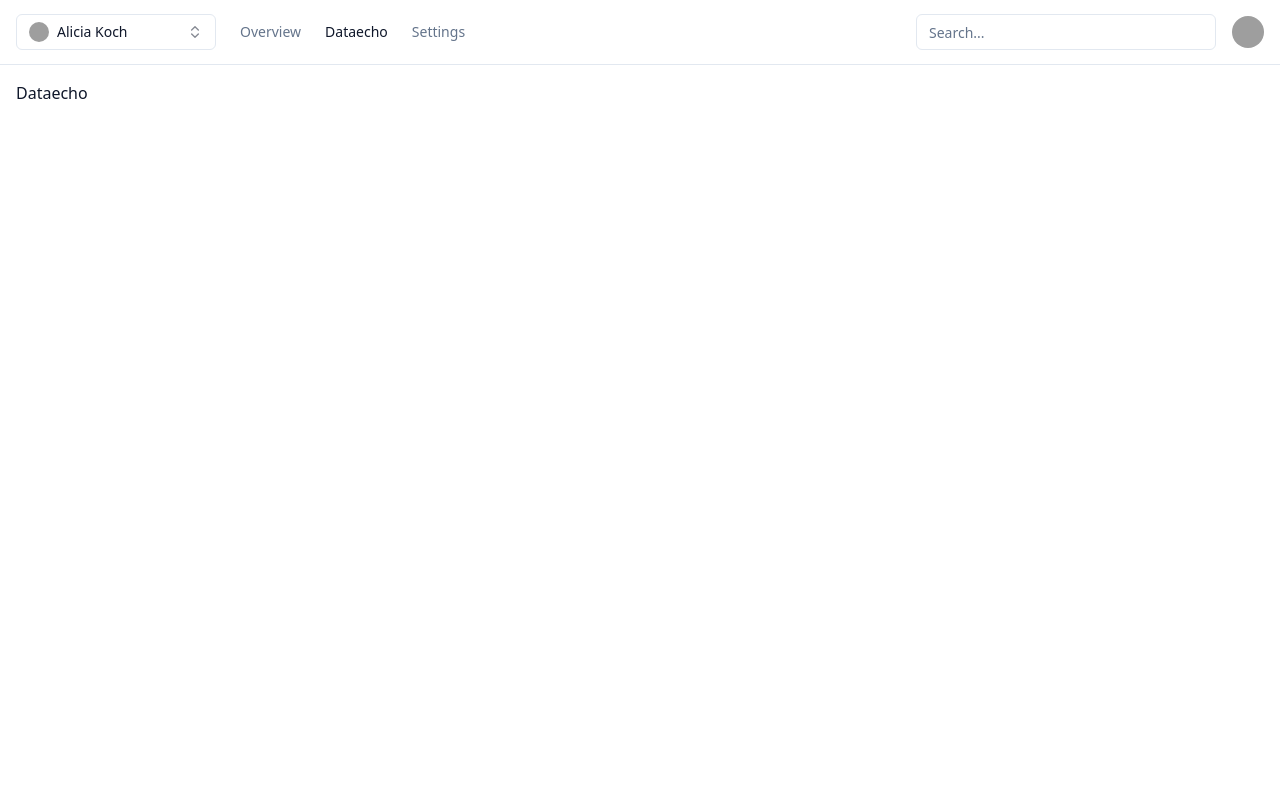
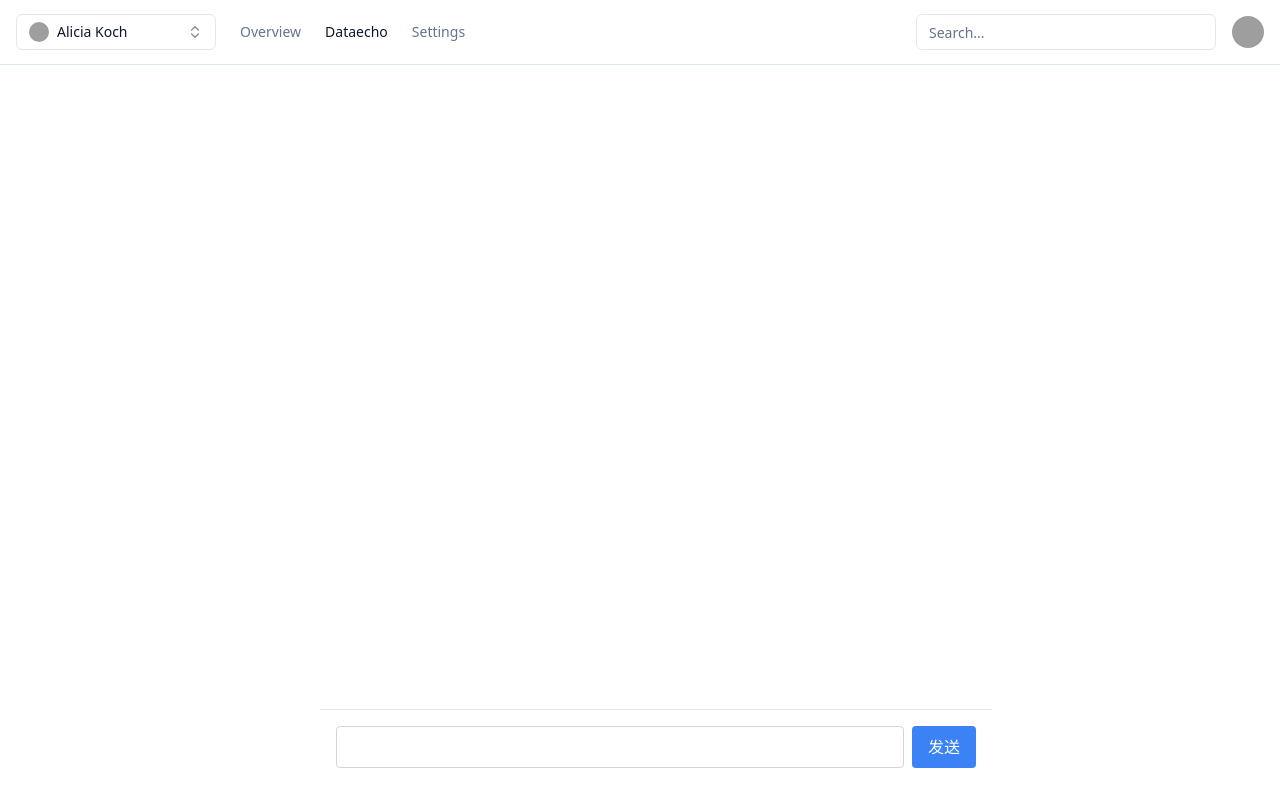
Before and after one commit to lazy1523/resume3, a Next.js app: page /dataecho in a window 1280 px wide. Built offline with nearby package versions, Linux system fonts and the light colour scheme; sample sign-in values are in the browser's storage; grey boxes are pictures that could not be loaded.

Commit message:
Create chat box UI with Tailwind CSS and React, add scroll behavior and custom scrollbar

```diff
--- a/src/pages/_app.tsx
+++ b/src/pages/_app.tsx
@@ -24,7 +24,6 @@ export default function App({ Component, pageProps }: AppProps) {
       }
     }, [router, setUser]);
 
-    // Decide whether to use Layout based on the route
     if (accessibleRoutesWhenNotLoggedIn.includes(router.pathname)) {
       return <Component {...pageProps} />
     }
--- a/src/pages/dataecho/index.tsx
+++ b/src/pages/dataecho/index.tsx
@@ -1,3 +1,83 @@
-export default function Dataecho() {
-    return(<div>Dataecho</div>)
+import React, { useEffect, useRef, useState } from "react";
+
+interface Message {
+  text: string;
+  sender: string;
 }
+
+function Chat() {
+  const [messages, setMessages] = useState<Message[]>([]);
+  const [input, setInput] = useState("");
+  const bottomRef = useRef<HTMLDivElement>(null);
+
+  const handleSend = () => {
+    if (input !== '') {
+      setMessages([...messages, { text: input, sender: "user" }]);
+      setInput("");
+    }
+  };
+
+  // 添加机器人回复
+  useEffect(() => {
+    if (messages.length && messages[messages.length - 1].sender !== "bot") {
+      setTimeout(() => {
+        setMessages([...messages, { text: "这是机器人的回复", sender: "bot" }]);
+      }, 1000);
+    }
+  }, [messages]);
+
+  // 滚动到底部
+  useEffect(() => {
+    if (bottomRef.current) {
+      bottomRef.current.scrollIntoView({ behavior: "smooth" });
+    }
+  }, [messages]);
+
+  return (
+    <div className="w-full max-w-2xl mx-auto p-4 max-h-max flex flex-col justify-between">
+      <div className="overflow-y-auto max-h-[calc(100vh-16rem)] pb-14 pr-4">
+        {messages.map((message, index) => (
+          <div key={index} className={`flex items-start mb-4 ${message.sender === "user" ? "justify-end" : ""}`}>
+            {message.sender === "bot" &&
+              <img
+                className="h-6 w-6 rounded-xl object-cover mr-2"
+                src="https://ui-avatars.com/api/?name=Bot"
+                alt="Bot Avatar"
+              />
+            }
+            <div className={`p-2 rounded ${message.sender === "user" ? "bg-blue-400 text-white" : "bg-gray-200"}`}>
+              {message.text}
+            </div>
+            {message.sender === "user" &&
+              <img
+                className="h-6 w-6 rounded-xl object-cover ml-2"
+                src="https://ui-avatars.com/api/?name=Zisu"
+                alt="User Avatar"
+              />
+            }
+          </div>
+        ))}
+        <div ref={bottomRef} />
+      </div>
+
+      <div className="fixed bottom-0 w-full max-w-2xl mx-auto mb-4 flex p-4 bg-white border-t border-gray-200">
+        <input
+          type="text"
+          value={input}
+          onChange={(e) => setInput(e.target.value)}
+          className="flex-grow mr-2 py-2 px-4 rounded border border-gray-300"
+          onKeyDown={(e) => {
+            if (e.key === "Enter") {
+              handleSend();
+            }
+          }}
+        />
+        <button onClick={handleSend} className="py-2 px-4 rounded bg-blue-500 text-white">
+          发送
+        </button>
+      </div>
+    </div>
+  );
+}
+
+export default Chat;
--- a/src/pages/settings/layout.tsx
+++ b/src/pages/settings/layout.tsx
@@ -3,7 +3,7 @@ import Image from "next/image"
 
 import { Separator } from "@/components/ui/separator"
 import { SidebarNav } from "@/components/sophon/settings/components/sidebar-nav"
-import  Profile from "@/components/sophon/settings/profile"
+import Profile from "@/components/sophon/settings/profile"
 import Account from '@/components/sophon/settings/account';
 import Appearance from '@/components/sophon/settings/appearance';
 import Notifications from '@/components/sophon/settings/notifications';
```
